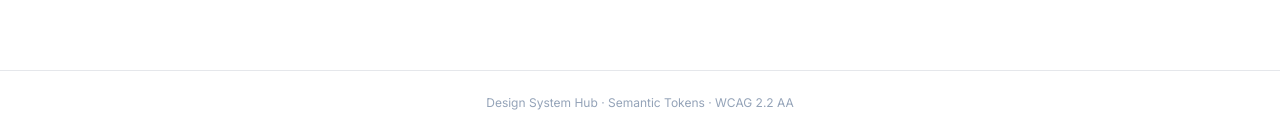
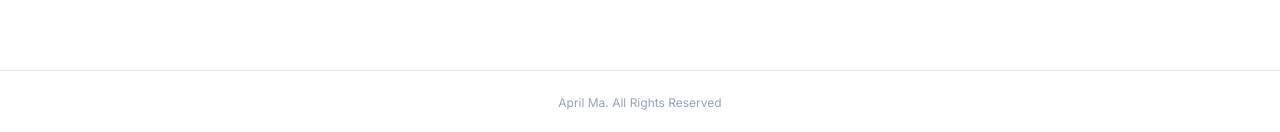
Before and after one commit to aprilmt/design-system-hub, a React (Vite) app: page / in a window 1280 px wide. Shown: the part 973-1105 px from the top of the page. Built offline with nearby package versions, Linux system fonts and the light colour scheme.

Commit message:
Update footer text to "April Ma. All Rights Reserved"

```diff
--- a/src/App.jsx
+++ b/src/App.jsx
@@ -58,7 +58,7 @@ export function App() {
         </main>
 
         <footer className="border-t border-border-default py-6 text-center text-xs text-content-muted">
-          Design System Hub &middot; Semantic Tokens &middot; WCAG 2.2 AA
+          April Ma. All Rights Reserved
         </footer>
       </div>
     </ToastProvider>
```
